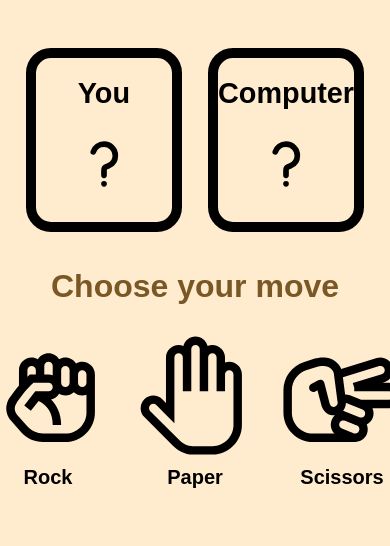
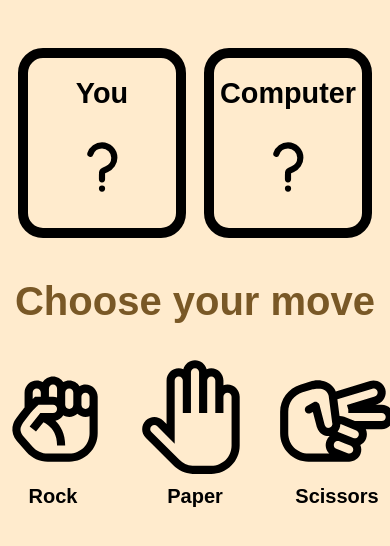
Before and after one commit to HyejungNa/rock-paper-scissors-app, a React (Create React App) app: page / in a window 390 px wide. Shown: the top 546 px of the page. Built offline with nearby package versions, Linux system fonts and the light colour scheme.

Commit message:
Refactor CSS styles for responsiveness

```diff
--- a/src/App.css
+++ b/src/App.css
@@ -17,7 +17,7 @@ h1 {
 .box {
   border: 10px solid black;
   border-radius: 25px;
-  width: 35%;
+  width: 38%;
   text-align: center;
 }
 
@@ -60,11 +60,11 @@ button:hover {
 .button-title {
   padding-top: 15px;
   color: rgb(121, 88, 38);
-  font-size: 2em;
+  font-size: 2.5em;
 }
 
 button img {
-  width: 135px;
+  width: 130px;
   height: auto;
 }
 
```
